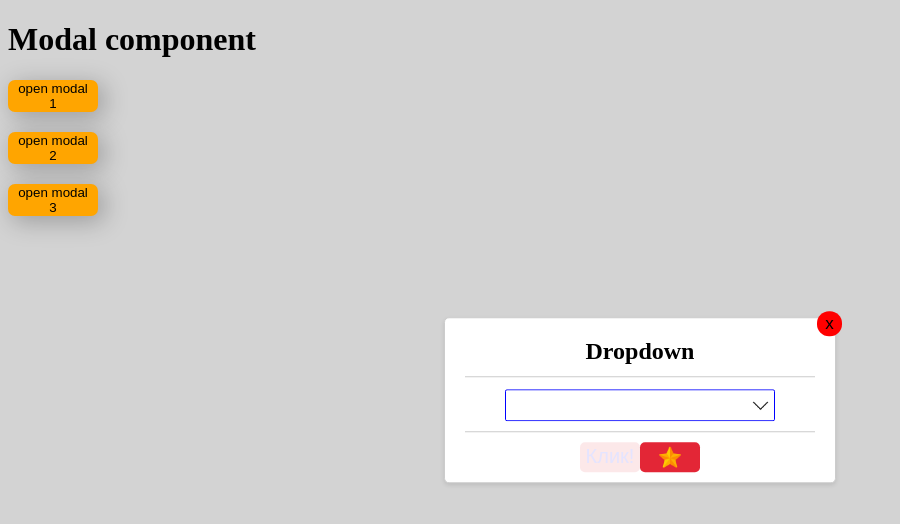
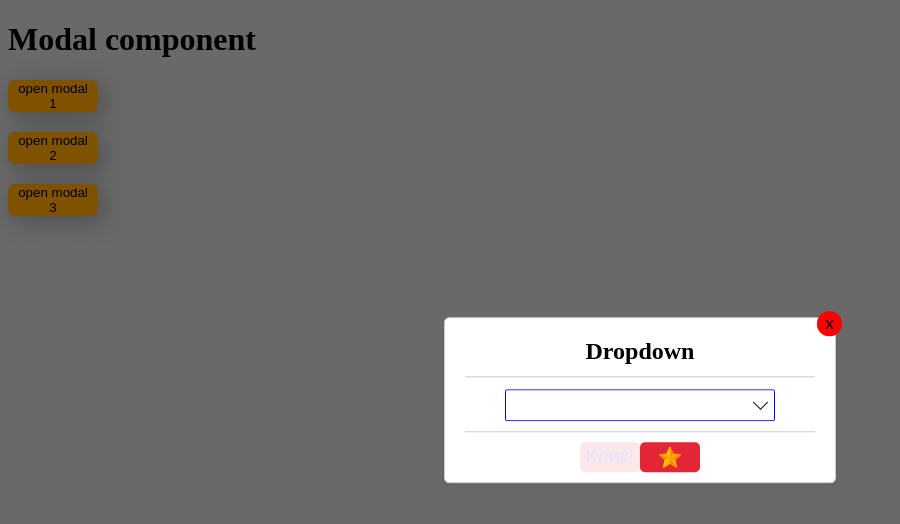
Before and after one commit to Chessman2003/App, a React app: page / in a window 1280 px wide. Both pictures are taken after a click on the button "open modal 1". Shown: the top 524 px of the page, without its empty margins (0-900 px from the left). Built offline with nearby package versions, Linux system fonts and the light colour scheme.

Commit message:
addad modal overlay for blocking interaction with the main content

```diff
--- a/src/Components/App/App.scss
+++ b/src/Components/App/App.scss
@@ -27,9 +27,9 @@ h2 {
     gap: 20px;
 }
 
-.modalOpen {
+/*.modalOpen {
     pointer-events: none;
-}
+} */
 
 .changeButton {
     display: flex;
--- a/src/Components/Modal/Modal.scss
+++ b/src/Components/Modal/Modal.scss
@@ -37,3 +37,13 @@
         box-shadow: 3px 2px 25px 1px rgba(0, 0, 0, 0.25);
     }
 }
+
+.modalOverlay {
+    position: fixed;
+    top: 0;
+    left: 0;
+    width: 100%;
+    height: 100%;
+    background-color: rgba(0, 0, 0, 0.5);
+    z-index: 999;
+}
--- a/src/Components/Modal/Modal.tsx
+++ b/src/Components/Modal/Modal.tsx
@@ -2,7 +2,7 @@ import React, { ReactElement, ReactPortal } from "react";
 import { createPortal } from "react-dom";
 import './Modal.scss';
 
-type Modal2Props = {
+type ModalProps = {
     modalElement: HTMLElement | null
     children: JSX.Element[]
     onClose: () => void
@@ -11,7 +11,7 @@ type Modal2Props = {
 export const Modal = ({
     modalElement,
     children, onClose
-}: Modal2Props) => {
+}: ModalProps) => {
     if (!modalElement) {
         console.error('root modal id not found');
         return;
@@ -21,9 +21,11 @@ export const Modal = ({
 
     return createPortal(
         (
-            <div className="modal">
-                <button className="modalClose" onClick={onClose}>x</button>
-                {children}
+            <div className="modalOverlay">
+                <div className="modal">
+                    <button className="modalClose" onClick={onClose}>x</button>
+                    {children}
+                </div>
             </div>
         ), modalElement);
 
```
